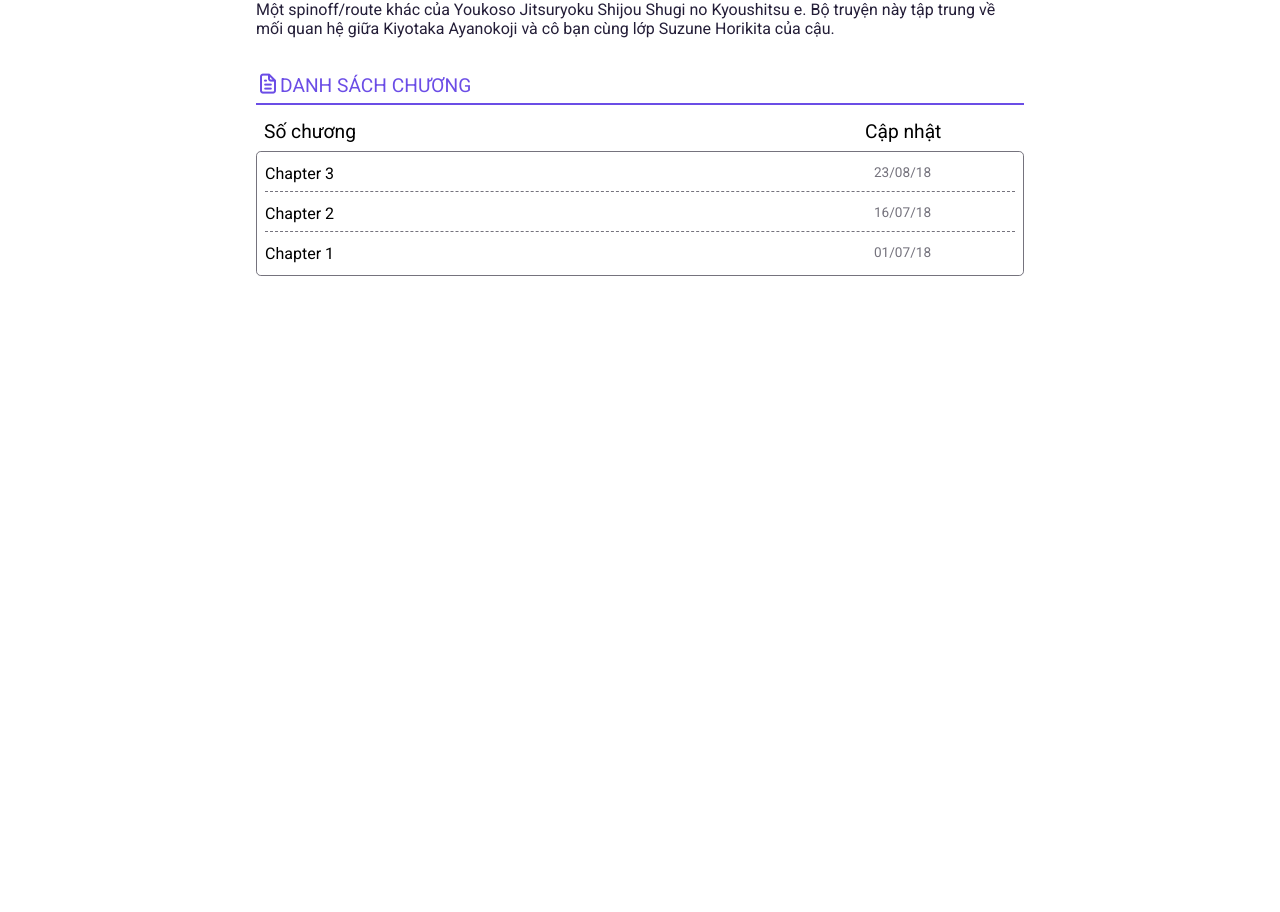
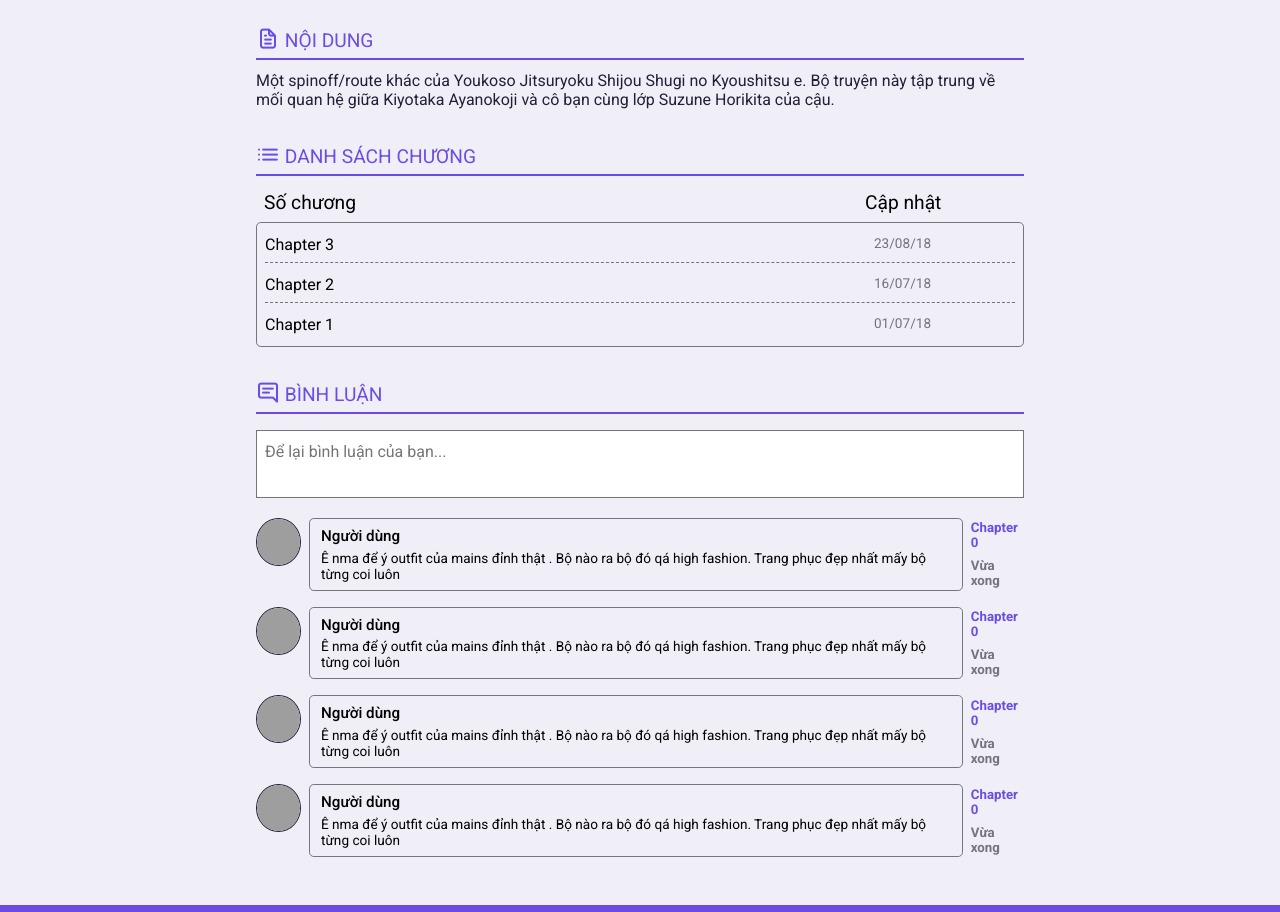
Before and after one commit to goingmyway243/TruyenTranhWebApp, an Angular app in the folder TruyenTranhWebApp-FE/: page /truyen-tranh/1 in a window 1280 px wide. Shown: the part 462-1374 px from the top of the page. Before the commit the page ends 800 px from the top, so only its background shows below. Built offline with nearby package versions, Linux system fonts and the light colour scheme; grey boxes are pictures that could not be loaded.

Commit message:
Update comment & comic detail page

```diff
--- a/TruyenTranhWebApp-FE/src/app/app.component.html
+++ b/TruyenTranhWebApp-FE/src/app/app.component.html
@@ -16,4 +16,20 @@
     </div>
   </div>
 </header>
-<router-outlet></router-outlet>
+
+<body>
+  <router-outlet></router-outlet>
+</body>
+
+<footer>
+  <div class="container">
+    <div>
+      <div class="hightlight">App đọc truyện tranh</div>
+      <div>Đồ án môn thay thế tốt nghiệp khóa D18</div>
+    </div>
+    <div>
+      <div>Nguyễn Hải Đăng - N18DCCN040</div>
+      <div>Vũ Tuấn Anh - N18DCCN010</div>
+    </div>
+  </div>
+</footer>
--- a/TruyenTranhWebApp-FE/src/app/app.component.scss
+++ b/TruyenTranhWebApp-FE/src/app/app.component.scss
@@ -57,6 +57,17 @@
     }
 }
 
+footer {
+    background-color: var(--color-primary);
+    padding: 0.5rem;
+    margin-top: 3rem;
+    color: var(--color-white);
+
+    .hightlight {
+        color: var(--color-secondary);
+    }
+}
+
 @media screen and (max-width:992px) {
     .search-bar {
         display: none;
--- a/TruyenTranhWebApp-FE/src/app/components/comment-item/comment-item.component.html
+++ b/TruyenTranhWebApp-FE/src/app/components/comment-item/comment-item.component.html
@@ -6,9 +6,13 @@
     <div class="wrapper">
         <span>
             <div class="user-name text-bold">Người dùng</div>
-            <div class="comment">Truyện hay vcl</div>
+            <div class="comment">Ê nma để ý outfit của mains đỉnh thật . Bộ nào ra bộ đó qá high fashion. Trang phục đẹp
+                nhất mấy bộ từng coi luôn</div>
         </span>
 
-        <h5 class="text-muted">Vừa xong</h5>
+        <div class="more-info">
+            <h5 class="chapter-info">Chapter 0</h5>
+            <h5 class="text-muted">Vừa xong</h5>
+        </div>
     </div>
 </div>
--- a/TruyenTranhWebApp-FE/src/app/components/comment-item/comment-item.component.scss
+++ b/TruyenTranhWebApp-FE/src/app/components/comment-item/comment-item.component.scss
@@ -12,23 +12,33 @@
     }
 
     .wrapper {
+        width: 100%;
         display: flex;
         align-items: center;
         gap: 0.5rem;
 
         span {
-            border: 1px solid var(--color-dark);
-            background-color: var(--color-secondary);
-            border-radius: var(--card-border-radius);
+            border: 1px solid var(--color-gray);
+            border-radius: 0.3rem;
             padding: 0.5rem 0.7rem;
 
             .user-name {
-                font-size: 0.9rem;
+                font-size: 0.95rem;
+                margin-bottom: 0.3rem;
             }
 
             .comment {
                 font-size: 0.85rem;
-                white-space: pre;
+            }
+        }
+
+        .more-info {
+            display: flex;
+            flex-direction: column;
+            gap: 0.5rem;
+
+            .chapter-info {
+                color: var(--color-primary);
             }
         }
     }
--- a/TruyenTranhWebApp-FE/src/app/components/main-comic-item/main-comic-item.component.html
+++ b/TruyenTranhWebApp-FE/src/app/components/main-comic-item/main-comic-item.component.html
@@ -17,7 +17,7 @@
     </div>
 
     <div class="info-group">
-        <a class="title">Tên truyện</a>
+        <a href="/truyen-tranh/1" class="title">Tên truyện</a>
 
         <a class="chapter">
             Chương 3
--- a/TruyenTranhWebApp-FE/src/app/pages/comic-detail-page/comic-detail-page.component.html
+++ b/TruyenTranhWebApp-FE/src/app/pages/comic-detail-page/comic-detail-page.component.html
@@ -10,6 +10,7 @@
                 alt="">
         </div>
 
+        <div>
             <ul class="detail">
                 <li>
                     <span><i class="uil uil-user"></i> Người đăng</span>
@@ -38,12 +39,18 @@
                     </div>
                 </li>
             </ul>
+
+            <div class="button-group">
+                <button>Đọc từ đầu</button>
+                <button>Đọc mới nhất</button>
+            </div>
+        </div>
     </div>
 
     <div class="description">
         <div class="header">
             <i class="uil uil-file-alt"></i>
-            <span>NỘI DUNG</span>
+            <span> NỘI DUNG</span>
         </div>
         <div class="desc">
             Một spinoff/route khác của Youkoso Jitsuryoku Shijou Shugi no Kyoushitsu e. Bộ truyện này tập trung về mối
@@ -53,8 +60,8 @@
 
     <div class="list-chapter">
         <div class="header">
-            <i class="uil uil-file-alt"></i>
-            <span>DANH SÁCH CHƯƠNG</span>
+            <i class="uil uil-list-ul"></i>
+            <span> DANH SÁCH CHƯƠNG</span>
         </div>
 
         <div class="table">
@@ -79,4 +86,21 @@
             </ul>
         </div>
     </div>
+
+    <div class="comment-group">
+        <div class="header">
+            <i class="uil uil-comment-alt-lines"></i>
+            <span> BÌNH LUẬN</span>
         </div>
+
+        <textarea id="comment_content" class="form-control" placeholder="Để lại bình luận của bạn..." aria-hidden="true"
+            (keyup)="autoGrowTextZone($event)"></textarea>
+
+        <div class="list-comment">
+            <app-comment-item></app-comment-item>
+            <app-comment-item></app-comment-item>
+            <app-comment-item></app-comment-item>
+            <app-comment-item></app-comment-item>
+        </div>
+    </div>
+</div>
--- a/TruyenTranhWebApp-FE/src/app/pages/comic-detail-page/comic-detail-page.component.scss
+++ b/TruyenTranhWebApp-FE/src/app/pages/comic-detail-page/comic-detail-page.component.scss
@@ -55,6 +55,27 @@
                 }
             }
         }
+
+        .button-group {
+            display: flex;
+            gap: 1rem;
+            margin: 1rem 0;
+
+            button {
+                background-color: var(--color-secondary);
+            }
+        }
+    }
+
+    .header {
+        border-bottom: 2px solid var(--color-primary);
+        font-size: 1.2rem;
+        padding-bottom: 0.3rem;
+        color: var(--color-primary);
+
+        i {
+            font-size: 1.5rem;
+        }
     }
 
     .description {
@@ -63,17 +84,6 @@
         flex-direction: column;
         gap: 0.7rem;
         text-align: left;
-
-        .header {
-            border-bottom: 2px solid var(--color-primary);
-            font-size: 1.2rem;
-            padding-bottom: 0.3rem;
-            color: var(--color-primary);
-
-            i {
-                font-size: 1.5rem;
-            }
-        }
 
         .desc {
             font-size: 1rem;
@@ -87,17 +97,6 @@
         flex-direction: column;
         gap: 0.7rem;
         text-align: left;
-
-        .header {
-            border-bottom: 2px solid var(--color-primary);
-            font-size: 1.2rem;
-            padding-bottom: 0.3rem;
-            color: var(--color-primary);
-
-            i {
-                font-size: 1.5rem;
-            }
-        }
 
         .table {
             .table-header {
@@ -121,7 +120,7 @@
             .chapters {
                 border-radius: 0.3rem;
                 border: 1px solid var(--color-gray);
-                margin: 0.5rem 0;
+                margin-top: 0.5rem;
                 padding: 0 0.5rem;
 
                 .table-item {
@@ -135,6 +134,32 @@
             }
         }
     }
+
+    .comment-group {
+        width: 100%;
+
+        textarea {
+            width: 100%;
+            color: var(--color-dark);
+            background-color: var(--color-white);
+            padding: 0.5rem;
+            margin: 1rem 0;
+            font-size: 1rem;
+            min-height: 3rem;
+            line-height: 25px;
+            overflow: auto;
+            resize: none;
+            white-space: pre;
+            border: 1px solid var(--color-gray);
+        }
+
+        .list-comment {
+            width: 100%;
+            display: flex;
+            flex-direction: column;
+            gap: 1rem;
+        }
+    }
 }
 
 @media screen and (max-width: 1200px) {
--- a/TruyenTranhWebApp-FE/src/app/pages/comic-detail-page/comic-detail-page.component.ts
+++ b/TruyenTranhWebApp-FE/src/app/pages/comic-detail-page/comic-detail-page.component.ts
@@ -12,4 +12,8 @@
   ngOnInit(): void {
   }
 
+  autoGrowTextZone(e: any) {
+    e.target.style.height = "0px";
+    e.target.style.height = (e.target.scrollHeight + 25) + "px";
+  }
 }
--- a/TruyenTranhWebApp-FE/src/app/pages/home-page/home-page.component.html
+++ b/TruyenTranhWebApp-FE/src/app/pages/home-page/home-page.component.html
@@ -2,5 +2,4 @@
     <app-main-comic-item></app-main-comic-item>
     <app-slide-comic-item></app-slide-comic-item>
     <app-mini-comic-item></app-mini-comic-item>
-    <app-comment-item></app-comment-item>
 </p>
--- a/TruyenTranhWebApp-FE/src/app/pages/login-page/login-page.component.html
+++ b/TruyenTranhWebApp-FE/src/app/pages/login-page/login-page.component.html
@@ -22,6 +22,6 @@
 
     <div class="redirect-signup">
         <span>Chưa có tài khoản?</span>
-        <a>Đăng ký</a>
+        <a href="/dang-ky">Đăng ký</a>
     </div>
 </div>
--- a/TruyenTranhWebApp-FE/src/app/pages/signup-page/signup-page.component.html
+++ b/TruyenTranhWebApp-FE/src/app/pages/signup-page/signup-page.component.html
@@ -27,6 +27,6 @@
 
     <div class="redirect-login">
         <span>Đã có tài khoản?</span>
-        <a>Đăng nhập</a>
+        <a href="/dang-nhap">Đăng nhập</a>
     </div>
 </div>
--- a/TruyenTranhWebApp-FE/src/styles.scss
+++ b/TruyenTranhWebApp-FE/src/styles.scss
@@ -11,14 +11,14 @@
     --color-light: hsl(252, 30%, var(--light-color-lightness));
     --color-gray: hsl(253, 4%, 47%);
     --color-primary: hsl(var(--primary-color-hue), 75%, 60%);
-    --color-secondary: hsl(252, 100%, 90%);
+    --color-secondary: orange;
     --color-success: hsl(120, 95%, 65%);
     --color-danger: hsl(0, 95%, 65%);
     --color-dark: hsl(252, 30%, var(--dark-color-lightness));
     --color-black: hsl(252, 30%, 10%);
 
     --border-radius: 2rem;
-    --card-border-radius: 1rem;
+    --card-border-radius: 0.3rem;
     --btn-padding: 0.6rem 2rem;
     --search-padding: 0.6rem 1rem;
     --card-padding: 1rem;
@@ -42,6 +42,8 @@
 
 body {
     margin-top: 5rem;
+    min-height: calc(80vh - 20px);
+    background-color: var(--color-light);
 }
 
 img {
@@ -53,6 +55,7 @@
 
 a {
     cursor: pointer;
+    color: inherit;
 
     &:hover {
         color: red;
```
Lines whose indentation alone changed are shown as unchanged.
